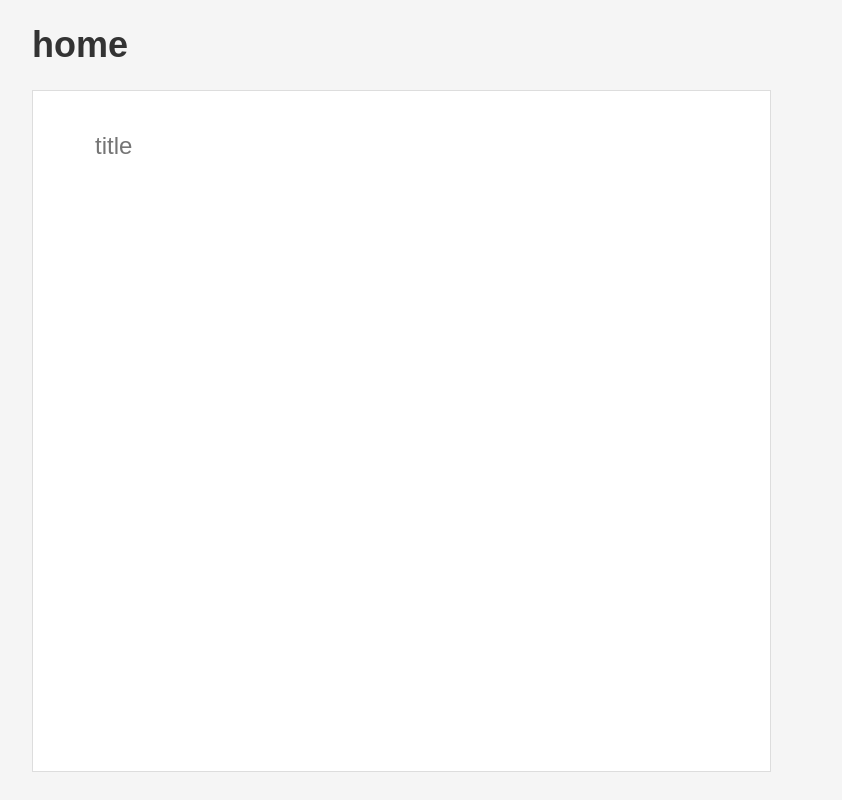
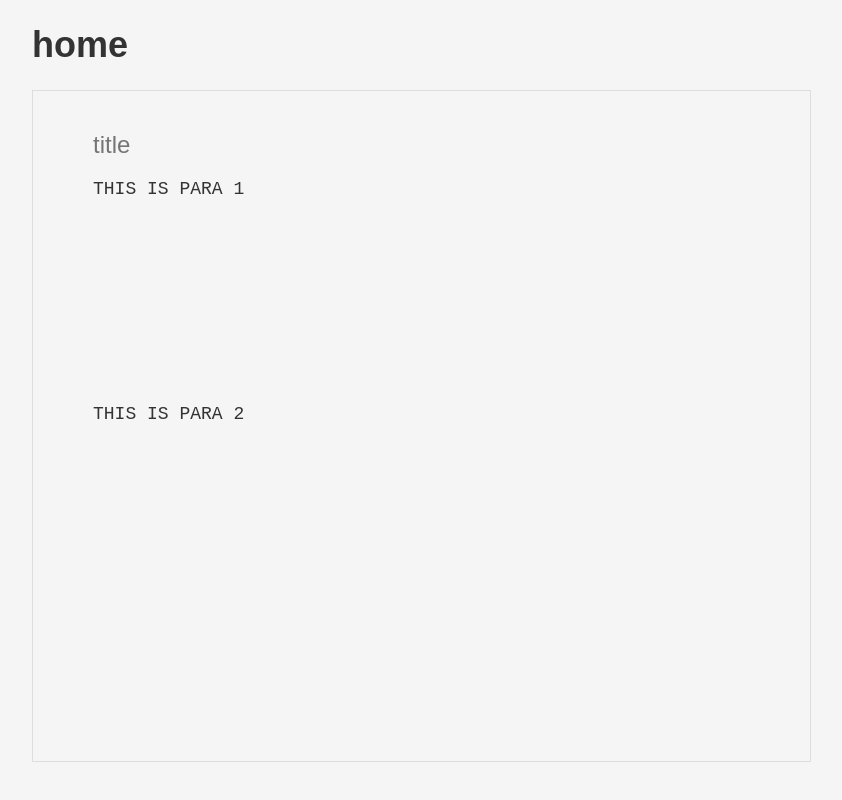
Before and after one commit to sbsto/knowledge, a React (Create React App) app in the folder client/: page / in a window 1280 px wide. Shown: the whole page, without its empty margins (18-860 px from the left). Built offline with nearby package versions, Linux system fonts and the light colour scheme.

Commit message:
start new doc editing page

```diff
--- /dev/null
+++ b/client/src/components/DocBody.tsx
@@ -0,0 +1,32 @@
+import React, { useState } from 'react'
+import '../styles/DocBody.css'
+
+interface DocBodyProps {
+    bodyText: string;
+    onChange(value: string): void;
+    onEnter(): void;
+}
+
+function DocBody(props: DocBodyProps) {
+
+    const keyPressed = (event: React.KeyboardEvent<HTMLTextAreaElement>) => {
+        if (event.key === "Enter") {
+            props.onEnter()
+        }
+    }
+
+    return (
+        <div className="DocBody">
+            <textarea
+                className="DocBody-textbox"
+                rows={10}
+                placeholder="start writing here..."
+                value={props.bodyText}
+                onChange={event => props.onChange(event.target.value)}
+                onKeyUp={keyPressed}
+            ></textarea>
+        </div>
+    )
+}
+
+export default DocBody
--- a/client/src/components/DocView.tsx
+++ b/client/src/components/DocView.tsx
@@ -1,10 +1,53 @@
-import React from 'react'
+import React, { useState } from 'react'
 import '../styles/DocView.css'
+import DocBody from './DocBody'
+import { stat } from 'fs'
 
 function DocView() {
+    const [state, setState] = useState(
+        {
+            title: '',
+            body: ['THIS IS PARA 1', 'THIS IS PARA 2']
+        }
+    )
+
+    const fullBody = state.body.map((paragraph, index) => {
+        return (
+            <DocBody
+                bodyText={state.body[index]}
+                onChange={
+                    value => setState(() => {
+                        state.body[index] = value
+                        return {
+                            ...state
+                        }
+                    })
+                }
+                onEnter={
+                    () => setState(() => {
+                        state.body.splice(index + 1, 0, '')
+                        return {
+                            ...state
+                        }
+                    })
+                }
+            />
+        )
+    })
+
     return (
         <div className="DocView">
-            <input className="DocView-title" type="text" placeholder="title" />
+            <input
+                className="DocView-title"
+                type="text"
+                placeholder="title"
+                value={state.title}
+                onChange={event => setState({
+                    title: event.target.value,
+                    body: state.body
+                })}
+            />
+            {fullBody}
         </div>
     )
 }
--- /dev/null
+++ b/client/src/styles/DocBody.css
@@ -0,0 +1,14 @@
+.DocBody-textbox {
+    width: 100%;
+    border: 0px;
+    font-size: 18px;
+    font-weight: 500;
+    color: #333333;
+    background-color: whitesmoke;
+    padding: 10px;
+    resize: none;
+}
+
+.DocBody-textbox:focus {
+    outline: none;
+}
--- a/client/src/styles/DocView.css
+++ b/client/src/styles/DocView.css
@@ -2,18 +2,24 @@
     width: 55%;
     height: 80vh;
     background-color: white;
-    padding-left: 60px;
-    padding-top: 40px;
+    padding-left: 50px;
+    padding-right: 50px;
+    padding-top: 30px;
     color: #333333;
     border: 0.5px solid #dddddd;
+    background-color: whitesmoke;
+    display: flex;
+    flex-direction: column;
 }
 
 .DocView-title {
-    width: 60%;
+    width: 100%;
     border: 0px;
     font-size: 24px;
     font-weight: 500;
     color: #333333;
+    background-color: whitesmoke;
+    padding: 10px
 }
 
 .DocView-title:focus {
```
